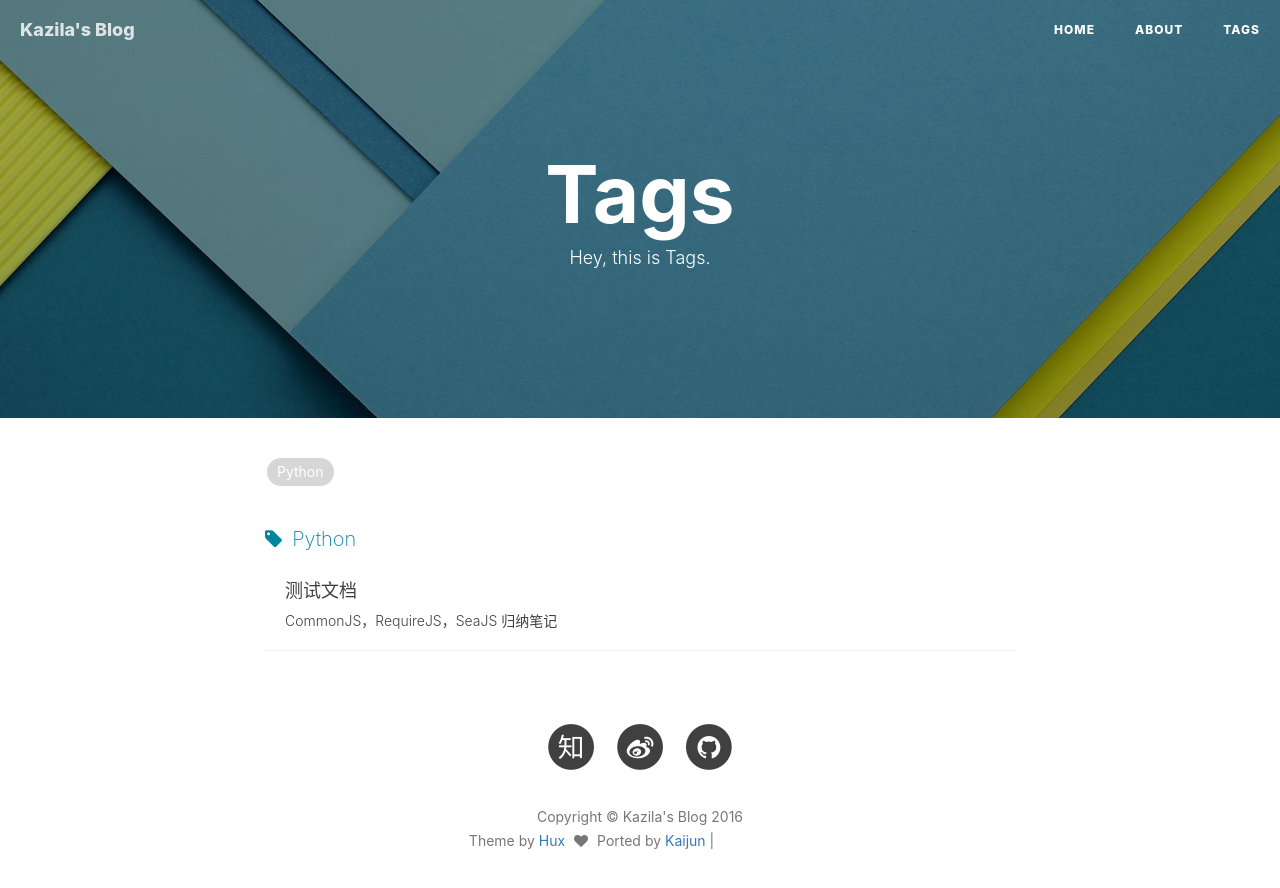
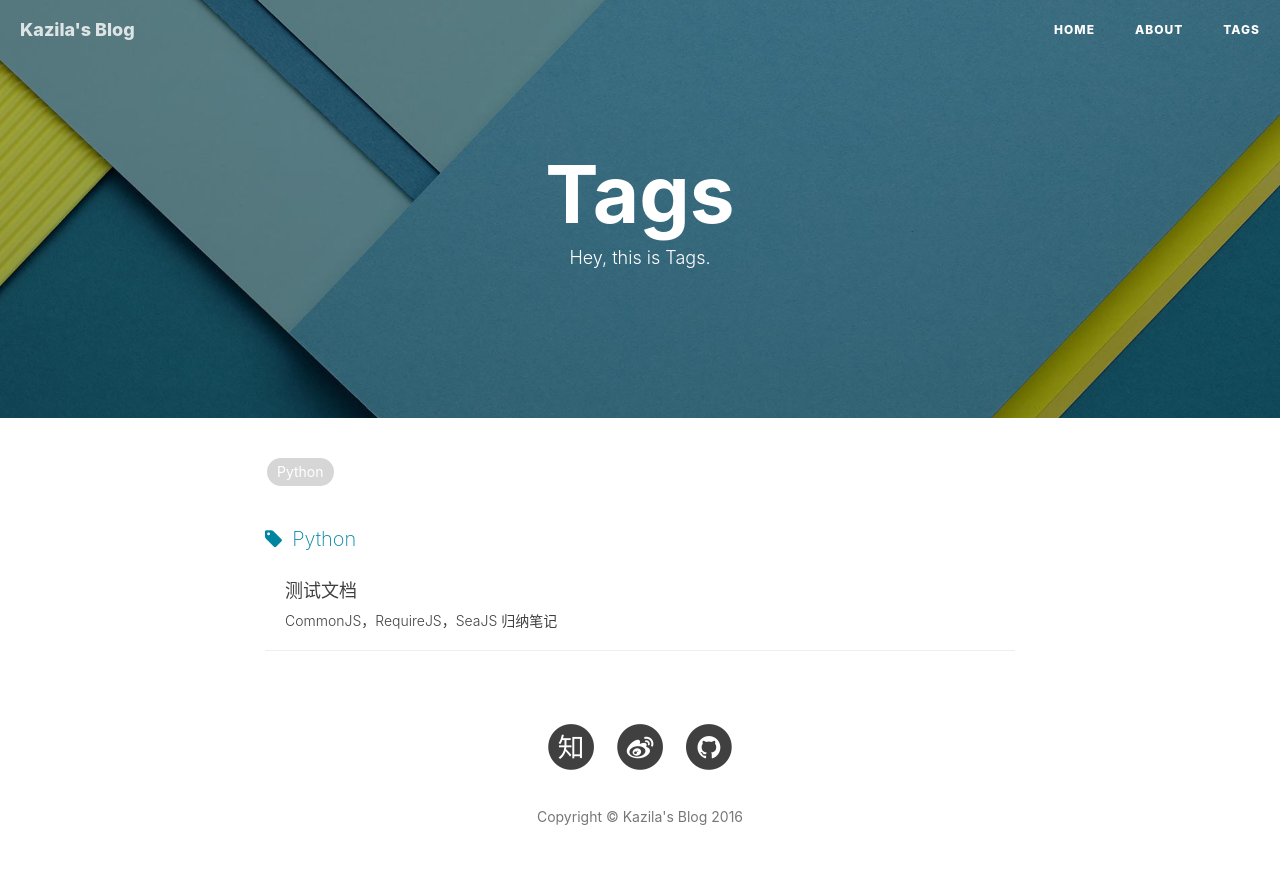
Before and after one commit to jiafa00000/jiafa00000.github.io, a plain HTML site: page tags/index.html in a window 1280 px wide. Drawn offline with nearby package versions, Linux system fonts and the light colour scheme; grey boxes are pictures that could not be loaded.

Commit message:
Site updated: 2016-05-31 16:00:53

```diff
--- a/tags/index.html
+++ b/tags/index.html
@@ -252,17 +252,17 @@
                 </ul>
                 <p class="copyright text-muted">
                     Copyright &copy; Kazila&#39;s Blog 2016
-                    <br>
-                    Theme by <a href="http://huangxuan.me">Hux</a>
-                    <span style="display: inline-block; margin: 0 5px;">
-                        <i class="fa fa-heart"></i>
-                    </span>
-                    Ported by <a href="http://blog.kaijun.rocks">Kaijun</a> |
-                    <iframe
+                  <!--   <br>
+                  Theme by <a href="http://huangxuan.me">Hux</a>
+                  <span style="display: inline-block; margin: 0 5px;">
+                      <i class="fa fa-heart"></i>
+                  </span>
+                  Ported by <a href="http://jiafa00000.github.io/">Kazila</a> |  -->
+                    <!-- <iframe
                         style="margin-left: 2px; margin-bottom:-5px;"
                         frameborder="0" scrolling="0" width="91px" height="20px"
                         src="https://ghbtns.com/github-btn.html?user=kaijun&repo=hexo-theme-huxblog&type=star&count=true" >
-                    </iframe>
+                    </iframe> -->
                 </p>
             </div>
         </div>
```
Also changed, not shown: 2016/05/30/测试文档/index.html (+8 -8 lines), 404.html (+8 -8 lines), about/index.html (+8 -8 lines), archives/2016/05/index.html (+8 -8 lines), archives/2016/index.html (+8 -8 lines), archives/index.html (+8 -8 lines), index.html (+8 -8 lines), tags/Python/index.html (+8 -8 lines).
